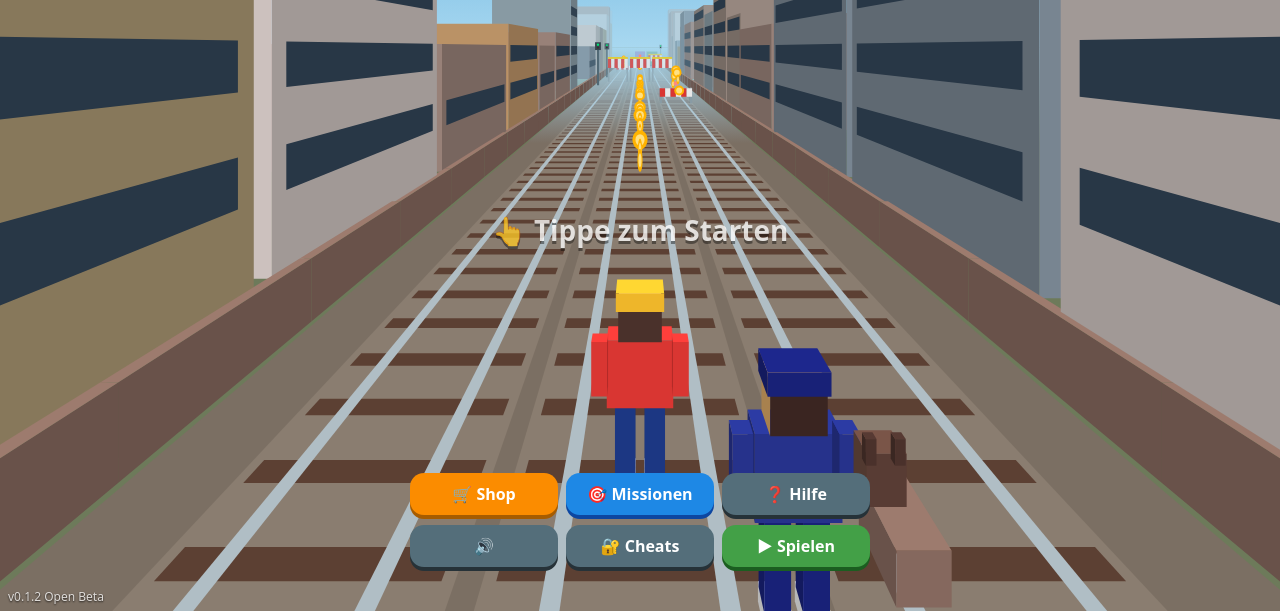
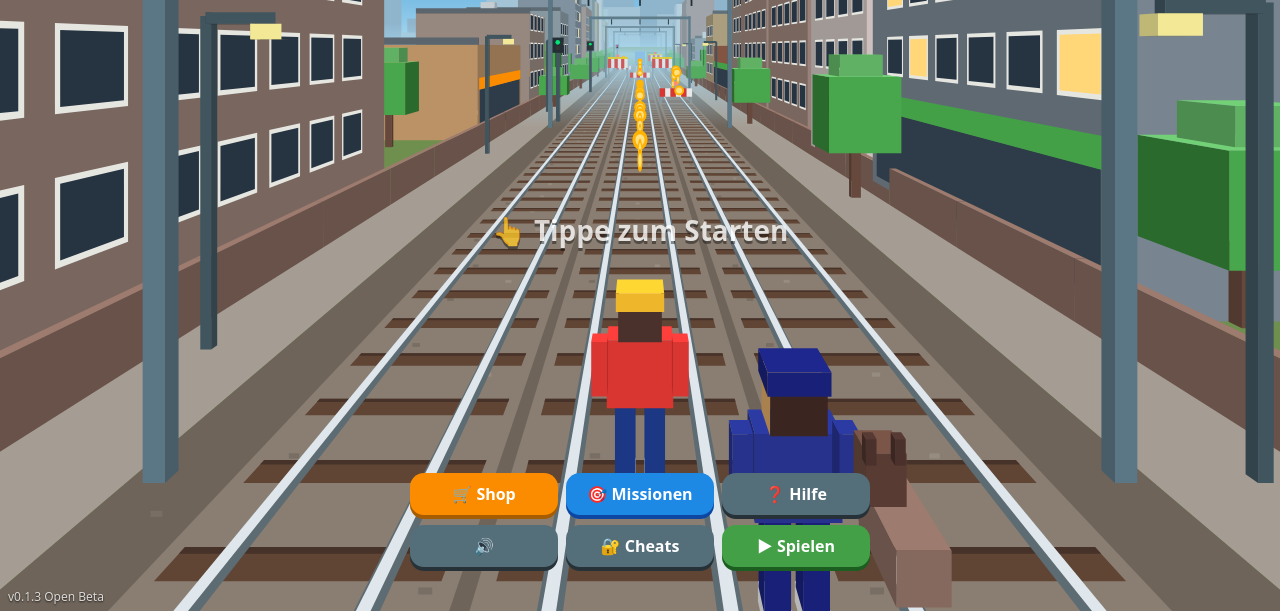
Before and after one commit to tillwassenhoven1-glitch/Subway-Surfers, a plain HTML site: page index.html in a window 1280 px wide. Shown: the part 189-800 px from the top of the page. Drawn offline with Linux system fonts and the light colour scheme; animation ran at ten frames a second.

Commit message:
v0.1.3: Anzeige-Bugs auf Zugdächern behoben, schönere Landschaft, detailliertere Züge
Co-Authored-By: Claude Opus 5.5 <noreply@anthropic.com>
Claude-Session: https://claude.ai/code/session_01RRX6cTrURq33L2yMwbDfXJ

```diff
--- a/index.html
+++ b/index.html
@@ -91,14 +91,14 @@ button{font:inherit;color:inherit;border:0;cursor:pointer}
 </div>
 <div id="ov"></div>
 <div id="toast"></div>
-<div id="ver">v0.1.2 Open Beta</div>
+<div id="ver">v0.1.3 Open Beta</div>
 
 <script>
 'use strict';
 /* =========================================================
    Rail Rush – Endless Runner (eigene Pseudo-3D-Engine, Canvas 2D)
    ========================================================= */
-const VERSION='0.1.2 Open Beta';
+const VERSION='0.1.3 Open Beta';
 const cv=document.getElementById('c'), ctx=cv.getContext('2d');
 let W=0,H=0,DPR=1,F=600,HY=200;
 function resize(){DPR=Math.min(window.devicePixelRatio||1,1.75);W=innerWidth;H=innerHeight;cv.width=Math.round(W*DPR);cv.height=Math.round(H*DPR);cv.style.width=W+'px';cv.style.height=H+'px';ctx.setTransform(DPR,0,0,DPR,0,0);F=Math.min(W*0.95,H*0.95);}
@@ -268,8 +268,10 @@ function genChunk(s){
 }
 const gapLen=d=>Math.max(5,13-d*9);
 function decorChunk(s,len){
- for(const side of [-1,1]){let z=s;while(z<s+len){const w=6+ri(9);if(rnd()<.85){const dep=4+ri(5),h=4+ri(10);const x0=side>0?6.2:-6.2-dep,x1=side>0?6.2+dep:-6.2;decor.push({kind:'bld',x0,x1,h,s0:z,s1:z+w-0.6,c:pick(BLD_COLS)});}z+=w;}
+ for(const side of [-1,1]){let z=s;while(z<s+len){const w=6+ri(9);if(rnd()<.82){const dep=4+ri(5),h=4+ri(11);const x0=side>0?6.8:-6.8-dep,x1=side>0?6.8+dep:-6.8;decor.push({kind:'bld',x0,x1,h,s0:z,s1:z+w-0.6,c:pick(BLD_COLS),lit:rnd()<.3,aw:rnd()<.5?pick(['#e53935','#43a047','#1e88e5','#fb8c00']):null,ac:rnd()<.6,tank:h>9&&rnd()<.4});}else{for(let t=z+1;t<z+w;t+=2.5+rnd()*2)decor.push({kind:'tree',x:side*(7.4+rnd()*3),s:t,h:2.2+rnd()*1.6});}z+=w;}
+  for(let t=s+ri(10);t<s+len;t+=10+ri(14))decor.push({kind:rnd()<.5?'tree':'lamp',x:side*5.6,s:t,h:2+rnd()*1.2});
   decor.push({kind:'fence',side,s0:s,s1:s+len});}
+ for(let t=Math.ceil(s/30)*30;t<s+len;t+=30)decor.push({kind:'portal',s:t});
  if(rnd()<.6)decor.push({kind:'mast',x:pick([-4.3,4.3]),s:s+ri(Math.max(1,len))});
  if(s>300&&rnd()<.07)decor.push({kind:'tunnel',s0:s+2,s1:s+len});
 }
@@ -590,34 +592,77 @@ function circ(x,y,s,r,fill){const dz=s-cam.s;if(dz<NEAR)return;const p=P3(x,y,s)
 const DL=[];
 function add(k,lat,f){DL.push({k,lat,f});}
 
+function drawSky(){
+ const g=ctx.createLinearGradient(0,0,0,HY);g.addColorStop(0,'#3b8fd0');g.addColorStop(.6,SKY_TOP);g.addColorStop(1,`rgb(${SKY})`);ctx.fillStyle=g;ctx.fillRect(0,0,W,Math.max(0,HY)+1);
+ const px=-cam.x*6;
+ // Sonne
+ const sx=W*.78+px*.3,sy=Math.max(30,HY-H*.32);const sg=ctx.createRadialGradient(sx,sy,0,sx,sy,H*.18);sg.addColorStop(0,'rgba(255,250,210,.95)');sg.addColorStop(.18,'rgba(255,244,180,.9)');sg.addColorStop(.2,'rgba(255,240,170,.35)');sg.addColorStop(1,'rgba(255,240,170,0)');ctx.fillStyle=sg;ctx.fillRect(sx-H*.2,sy-H*.2,H*.4,H*.4);
+ // Wolken
+ ctx.fillStyle='rgba(255,255,255,.85)';
+ for(let i=0;i<6;i++){const cw=W*(.12+(i%3)*.05),cx=((i*W*.37+px*.5-G.s*.4)%(W*1.4)+W*1.4)%(W*1.4)-W*.2,cy=HY*(.18+(i%4)*.13);if(cy>HY-10)continue;
+  for(let k=0;k<4;k++){ctx.beginPath();ctx.ellipse(cx+k*cw*.28,cy-Math.sin(k*1.7+i)*cw*.06,cw*.22,cw*.12,0,0,7);ctx.fill();}}
+ // Skyline in der Ferne
+ const base=HY+1;ctx.fillStyle='#8fb5cc';
+ for(let i=-2;i<40;i++){const w=W/22,x=i*w+(px*.6%w),h=H*(.03+((i*7919%13)/13)*.09);ctx.fillRect(x,base-h,w*.9,h);if((i*31)%5===0)ctx.fillRect(x+w*.35,base-h-H*.03,w*.15,H*.03);}
+ ctx.fillStyle='#a3c4d6';for(let i=-2;i<30;i++){const w=W/15,x=i*w+(px*.3%w)-w*.3,h=H*(.015+((i*104729%11)/11)*.05);ctx.fillRect(x,base-h,w*.8,h);}
+}
 function drawGround(){
- const g=ctx.createLinearGradient(0,0,0,HY);g.addColorStop(0,SKY_TOP);g.addColorStop(1,`rgb(${SKY})`);ctx.fillStyle=g;ctx.fillRect(0,0,W,Math.max(0,HY)+1);
- ctx.fillStyle='#6d7a5a';ctx.fillRect(0,HY,W,H-HY);
+ drawSky();
+ ctx.fillStyle='#6f8f4e';ctx.fillRect(0,HY,W,H-HY);
  const s0=cam.s+NEAR,s1=cam.s+FAR;
+ // Gehweg / Bahnsteigkante neben den Gleisen
+ for(const sd of [-1,1]){quad(P3(sd*4.6,0,s0),P3(sd*6.2,0,s0),P3(sd*6.2,0,s1),P3(sd*4.6,0,s1),'#a59d93');
+  quad(P3(sd*6.2,0,s0),P3(sd*6.6,0,s0),P3(sd*6.6,0,s1),P3(sd*6.2,0,s1),'#7c8a5e');}
  // Schotterbett
- quad(P3(-4.6,0,s0),P3(4.6,0,s0),P3(4.6,0,s1),P3(-4.6,0,s1),'#7b6f63');
- for(let l=0;l<3;l++){const x=LANES[l];quad(P3(x-1.15,0,s0),P3(x+1.15,0,s0),P3(x+1.15,0,s1),P3(x-1.15,0,s1),'#8a7d70');}
+ quad(P3(-4.6,0,s0),P3(4.6,0,s0),P3(4.6,0,s1),P3(-4.6,0,s1),'#6e645a');
+ for(let l=0;l<3;l++){const x=LANES[l];quad(P3(x-1.18,0,s0),P3(x+1.18,0,s0),P3(x+1.18,0,s1),P3(x-1.18,0,s1),'#8a7e72');}
+ // Schotter-Körnung
+ const gs=0.9;for(let s=Math.ceil(s0/gs)*gs;s<cam.s+40;s+=gs){const fg=fogOf(s-cam.s);for(let l=0;l<3;l++){const x=LANES[l];const h=((s*13.7+l*7)|0)%5;
+  ctx.fillStyle=col(h<2?[120,110,100]:[150,140,128],1,fg);const q=P3(x+((h*0.37)%1.6)-0.8,0,s+.45),r=Math.max(.6,0.05*F/(s+.45-cam.s));ctx.fillRect(q[0]-r,q[1]-r*.5,r*2,r);}}
  // Schwellen
- const step=1.25;for(let s=Math.ceil(s0/step)*step;s<cam.s+95;s+=step){const fg=fogOf(s-cam.s);const c=col([92,64,51],1,fg);
-  for(let l=0;l<3;l++){const x=LANES[l];quad(P3(x-1.05,0,s),P3(x+1.05,0,s),P3(x+1.05,0,s+.38),P3(x-1.05,0,s+.38),c);}}
- // Schienen
- for(let l=0;l<3;l++)for(const o of [-.62,.62]){const x=LANES[l]+o;quad(P3(x-.07,.05,s0),P3(x+.07,.05,s0),P3(x+.07,.05,s1),P3(x-.07,.05,s1),'#b0bec5');}
+ const step=1.25;for(let s=Math.ceil(s0/step)*step;s<cam.s+100;s+=step){const fg=fogOf(s-cam.s);const c=col([96,68,52],1,fg),c2=col([70,50,40],1,fg);
+  for(let l=0;l<3;l++){const x=LANES[l];quad(P3(x-1.05,0,s),P3(x+1.05,0,s),P3(x+1.05,0,s+.38),P3(x-1.05,0,s+.38),c);
+   if(s-cam.s<30)quad(P3(x-1.05,0,s+.3),P3(x+1.05,0,s+.3),P3(x+1.05,0,s+.38),P3(x-1.05,0,s+.38),c2);}}
+ // Schienen (Fuß + glänzender Kopf)
+ for(let l=0;l<3;l++)for(const o of [-.62,.62]){const x=LANES[l]+o;quad(P3(x-.09,.02,s0),P3(x+.09,.02,s0),P3(x+.09,.02,s1),P3(x-.09,.02,s1),'#5d6b73');
+  quad(P3(x-.05,.07,s0),P3(x+.05,.07,s0),P3(x+.05,.07,s1),P3(x-.05,.07,s1),'#dfe7ec');}
  // Dunst am Horizont
- const hg=ctx.createLinearGradient(0,HY,0,HY+Math.max(20,H*.12));hg.addColorStop(0,`rgba(${SKY},1)`);hg.addColorStop(1,`rgba(${SKY},0)`);ctx.fillStyle=hg;ctx.fillRect(0,HY,W,Math.max(20,H*.12));
+ const hh=Math.max(20,H*.1);const hg=ctx.createLinearGradient(0,HY-hh*.3,0,HY+hh);hg.addColorStop(0,`rgba(${SKY},0)`);hg.addColorStop(.3,`rgba(${SKY},.9)`);hg.addColorStop(1,`rgba(${SKY},0)`);ctx.fillStyle=hg;ctx.fillRect(0,HY-hh*.3,W,hh*1.3);
 }
+function sideQ(xf,y0,y1,a,b,c){quad(P3(xf,y0,a),P3(xf,y1,a),P3(xf,y1,b),P3(xf,y0,b),c);}
 function drawTrainSeg(o,a,b,first){
- const x=LANES[o.lane],x0=x-1.05,x1=x+1.05;
- box(x0+.15,x1-.15,0,.3,a,b,C.dark,{noFront:!first});
- const fg=box(x0,x1,.3,ROOF,a,b,o.c,{noFront:!first,top:C.grey,front:o.moving?C.yel:o.c});
- if(fg<0)return;const dz=a-cam.s;if(dz>110)return;
- const wc=col(C.win,1,fg);
- const ca=Math.max(a,cam.s+NEAR);if(a>=cam.s+NEAR&&b-ca>1.4){const wa=ca+.45,wb=b-.45;
-  if(cam.x<x0)quad(P3(x0-.01,1.55,wa),P3(x0-.01,2.45,wa),P3(x0-.01,2.45,wb),P3(x0-.01,1.55,wb),wc);
-  if(cam.x>x1)quad(P3(x1+.01,1.55,wa),P3(x1+.01,2.45,wa),P3(x1+.01,2.45,wb),P3(x1+.01,1.55,wb),wc);}
- if(first&&a>cam.s+NEAR+.05&&a===o.s0){const s=a-.01;
-  quad(P3(x0+.3,1.7,s),P3(x1-.3,1.7,s),P3(x1-.3,2.6,s),P3(x0+.3,2.6,s),wc);
-  const lc=o.moving?'#fffde7':'#ffecb3';circ(x0+.45,.8,s,.18,lc);circ(x1-.45,.8,s,.18,lc);
-  if(o.moving){ctx.globalAlpha=.25;circ(x0+.45,.8,s,.45,'#fff59d');circ(x1-.45,.8,s,.45,'#fff59d');ctx.globalAlpha=1;}}
+ const x=LANES[o.lane],x0=x-1.05,x1=x+1.05,ms=cam.s+NEAR;
+ // Fahrwerk
+ box(x0+.18,x1-.18,0,.38,a,b,C.dark,{noFront:!first,noTop:true});
+ const fg=box(x0,x1,.38,ROOF,a,b,o.c,{noFront:!first,top:C.grey,front:o.moving?C.yel:o.c});
+ if(fg<0)return;const dz=a-cam.s;
+ const i=Math.round((a-o.s0)/3),clip=a<ms,aa=Math.max(a,ms);
+ // Dachdetails
+ if(cam.y>ROOF&&dz<120){const rc=col([150,160,168],1,fg);
+  quad(P3(x-.55,ROOF+.005,aa),P3(x-.45,ROOF+.005,aa),P3(x-.45,ROOF+.005,b),P3(x-.55,ROOF+.005,b),rc);
+  quad(P3(x+.45,ROOF+.005,aa),P3(x+.55,ROOF+.005,aa),P3(x+.55,ROOF+.005,b),P3(x+.45,ROOF+.005,b),rc);
+  if(i%4===0&&a>o.s0&&!clip)quad(P3(x0,ROOF+.006,a),P3(x1,ROOF+.006,a),P3(x1,ROOF+.006,a+.18),P3(x0,ROOF+.006,a+.18),col(C.dark,1,fg));
+  if(i%4===2&&b-a>2.5)box(x-.45,x+.45,ROOF,ROOF+.22,a+.6,b-.6,hexc('#b0bec5'),{noFront:clip});}
+ if(dz>110)return;
+ // Seiten: Zierstreifen, Fenster, Türen, Wagenübergang
+ const stripe=col(o.moving?C.yel:C.white,1,fg),wc=col(C.win,1,fg),wl=col([90,140,170],1,fg),dc=col([40,48,56],1,fg);
+ for(const [xf,vis] of [[x0-.01,cam.x<x0],[x1+.01,cam.x>x1]]){if(!vis)continue;
+  sideQ(xf,1.05,1.22,aa,b,stripe);sideQ(xf,.38,.5,aa,b,col(C.dark,1.4,fg));
+  if(clip||b-a<1.4)continue;
+  if(i%4===1){sideQ(xf,.5,2.6,a+.75,b-.75,dc);sideQ(xf,1.6,2.4,a+.95,b-.95,wl);}
+  else{sideQ(xf,1.55,2.45,a+.35,b-.35,wc);sideQ(xf,2.15,2.4,a+.45,b-.45,wl);}
+  if(i%4===0&&a>o.s0)sideQ(xf,.5,ROOF-.05,a,a+.16,dc);}
+ // Front
+ if(first&&!clip&&a===o.s0){const s2=a-.01;
+  quad(P3(x0+.25,1.6,s2),P3(x1-.25,1.6,s2),P3(x1-.25,2.65,s2),P3(x0+.25,2.65,s2),col(C.dark,1,fg));
+  quad(P3(x0+.33,1.68,s2),P3(x1-.33,1.68,s2),P3(x1-.33,2.57,s2),P3(x0+.33,2.57,s2),wc);
+  quad(P3(x0+.38,2.3,s2),P3(x0+.9,2.3,s2),P3(x0+.75,2.52,s2),P3(x0+.38,2.52,s2),wl);
+  quad(P3(x-.55,2.72,s2),P3(x+.55,2.72,s2),P3(x+.55,2.92,s2),P3(x-.55,2.92,s2),'#ff9800');
+  quad(P3(x0,1.05,s2),P3(x1,1.05,s2),P3(x1,1.22,s2),P3(x0,1.22,s2),stripe);
+  box(x0+.1,x1-.1,.3,.62,a-.18,a,hexc('#37474f'));
+  const blink=o.moving&&(G.t*6|0)%2;const lc=o.moving?(blink?'#ffffff':'#fff59d'):'#ffe0b2';
+  circ(x0+.42,.9,s2,.16,lc);circ(x1-.42,.9,s2,.16,lc);circ(x0+.42,.9,s2,.08,'#fff');circ(x1-.42,.9,s2,.08,'#fff');
+  if(o.moving){ctx.globalAlpha=.3;circ(x0+.42,.9,s2,.5,'#fff59d');circ(x1-.42,.9,s2,.5,'#fff59d');ctx.globalAlpha=1;}}
 }
 function drawRamp(o){
  const x=LANES[o.lane],x0=x-1.05,x1=x+1.05,ms=cam.s+NEAR;let a=o.s0,b=o.s1;if(b<=ms||a>cam.s+FAR)return;
@@ -641,11 +686,26 @@ function drawItem(it){const dz=it.s-cam.s;if(dz<NEAR||dz>FAR*.8)return;const bob
  ctx.globalAlpha=.35;ctx.fillStyle=it.kind==='key'?'#ffd54f':it.kind==='box'?'#ce93d8':'#80deea';ctx.beginPath();ctx.arc(p[0],p[1],r*1.25,0,7);ctx.fill();ctx.globalAlpha=1;
  const e={jetpack:'🚀',sneakers:'👟',magnet:'🧲',double:'✖️',box:'🎁',key:'🔑'}[it.kind];ctx.font=`${Math.max(6,r*1.5)|0}px system-ui,"Apple Color Emoji","Segoe UI Emoji",sans-serif`;ctx.textAlign='center';ctx.textBaseline='middle';ctx.fillText(e,p[0],p[1]);}
 function drawDecor(d){
- if(d.kind==='bld'){const fg=box(d.x0,d.x1,0,d.h,d.s0,d.s1,d.c,{top:hexc('#78909c')});if(fg<0||d.s0-cam.s>100)return;
-  const fx=d.x0>0?d.x0-.01:d.x1+.01;const wc=col([40,55,70],1,fg);const a=Math.max(d.s0,cam.s+NEAR)+.5,b=d.s1-.5;if(b<=a)return;
-  for(let y=1.4;y<d.h-.8;y+=1.8)quad(P3(fx,y,a),P3(fx,y+.8,a),P3(fx,y+.8,b),P3(fx,y,b),wc);}
- else if(d.kind==='fence'){const x=d.side*4.75;box(x-.08,x+.08,0,.9,d.s0,d.s1,C.fence,{noFront:true});}
+ if(d.kind==='bld'){const fg=box(d.x0,d.x1,0,d.h,d.s0,d.s1,d.c,{top:hexc('#78909c')});if(fg<0)return;
+  // Dachkante, Klimaanlage, Wassertank
+  const r=hexc('#5f6b73');box(d.x0,d.x1,d.h,d.h+.3,d.s0,d.s0+.25,r);
+  if(d.ac)box(d.x0+1,d.x0+2.2,d.h,d.h+.8,d.s0+1,d.s0+2.2,hexc('#cfd8dc'));
+  if(d.tank){const tx=(d.x0+d.x1)/2;box(tx-.08,tx+.08,d.h,d.h+1.2,d.s0+2,d.s0+2.15,C.dark);box(tx-.8,tx+.8,d.h+1.1,d.h+2.6,d.s0+1.5,d.s0+3,hexc('#8d6e63'),{top:hexc('#6d4c41')});}
+  if(d.s0-cam.s>100)return;
+  const fx=d.x0>0?d.x0-.01:d.x1+.01;const a=Math.max(d.s0,cam.s+NEAR)+.4,b=d.s1-.4;if(b<=a)return;
+  // Ladenzeile mit Markise
+  if(d.aw){sideQ(fx,.2,2.1,a,b,col([45,60,72],1,fg));sideQ(d.x0>0?fx-.02:fx+.02,2.1,2.6,a-.2,b+.2,col(hexc(d.aw),1,fg));}
+  // Fenster einzeln
+  const wc=col([38,52,66],1,fg),lc=col([255,214,120],1,fg),fr=col([230,230,225],1,fg);
+  for(let y=d.aw?3.2:1.4,row=0;y<d.h-.9;y+=1.8,row++){for(let z=a,k=0;z+1.1<b;z+=1.7,k++){
+   const lit=d.lit&&((row*5+k*3+(d.s0|0))%4===0);sideQ(fx,y-.08,y+.98,z-.08,z+1.18,fr);sideQ(fx,y,y+.9,z,z+1.1,lit?lc:wc);}}}
  else if(d.kind==='mast'){box(d.x-.1,d.x+.1,0,4.2,d.s,d.s+.2,C.mast);box(d.x-.3,d.x+.3,3.6,4.4,d.s-.05,d.s+.1,C.dark);const g=(d.s|0)%2;circ(d.x,4.15,d.s-.07,.12,g?'#00e676':'#ff1744');circ(d.x,3.85,d.s-.07,.12,'#333');}
+ else if(d.kind==='tree'){box(d.x-.12,d.x+.12,0,d.h*.45,d.s-.12,d.s+.12,hexc('#6d4c41'));
+  box(d.x-.9,d.x+.9,d.h*.4,d.h,d.s-.9,d.s+.9,hexc('#4caf50'),{top:hexc('#66bb6a'),side:hexc('#388e3c')});box(d.x-.55,d.x+.55,d.h,d.h+.55,d.s-.55,d.s+.55,hexc('#66bb6a'));}
+ else if(d.kind==='lamp'){const sd=Math.sign(d.x);box(d.x-.07,d.x+.07,0,4.3,d.s,d.s+.14,hexc('#455a64'));box(d.x-sd*.9,d.x,4.2,4.35,d.s,d.s+.14,hexc('#455a64'));
+  box(d.x-sd*1.0,d.x-sd*.6,4.0,4.2,d.s-.05,d.s+.2,hexc('#fff59d'));}
+ else if(d.kind==='portal'){const pc=hexc('#607d8b');box(-4.45,-4.25,0,6.6,d.s,d.s+.2,pc);box(4.25,4.45,0,6.6,d.s,d.s+.2,pc);box(-4.45,4.45,6.35,6.6,d.s,d.s+.2,pc,{bot:hexc('#455a64')});
+  for(const lx of LANES)box(lx-.04,lx+.04,5.9,6.35,d.s+.05,d.s+.15,C.dark);}
 }
 function drawFigure(x,y,s,c,o){
  o=o||{};const ph=o.ph??P.phase;const sw=o.air?0:Math.sin(ph)*.36*(o.still?0:1);const ln=o.lean||0;if(!o.air&&!o.still&&!o.roll)y+=Math.abs(Math.cos(ph))*.07;
@@ -688,13 +748,14 @@ function render(){
  drawGround();
  DL.length=0;
  for(const d of decor){if(d.kind==='tunnel'){for(let a=Math.max(d.s0,Math.floor((cam.s)/4)*4);a<d.s1;a+=4){const b=Math.min(a+4,d.s1);if(a>cam.s+FAR)break;const first=a===d.s0;
-   add(a,5,()=>{box(-5.5,-4.85,0,7.2,a,b,C.tunnel,{noFront:!first});box(4.85,5.5,0,7.2,a,b,C.tunnel,{noFront:!first});box(-5.5,5.5,6.6,7.6,a,b,C.tunnel,{noFront:!first,bot:hexc('#3e2723')});});}}
-  else if(d.kind==='fence'){const x=d.side*4.75;for(let a=Math.max(d.s0,Math.floor(cam.s/4)*4);a<d.s1;a+=4){if(a>cam.s+FAR)break;const A=a,b=Math.min(a+4,d.s1);add(Math.max(A,cam.s),Math.abs(x-cam.x),()=>box(x-.08,x+.08,0,.9,A,b,C.fence,{noFront:A!==d.s0}));}}
-  else{const s=d.s0??d.s;add(s,Math.abs((d.x0??d.x)-cam.x),()=>drawDecor(d));}}
- const gS=G.s-guard.d;const kf=(a,b)=>((a<G.s+.5&&b>G.s-1)||(a<gS+.5&&b>gS-1))?b:Math.max(a,cam.s);
+   add(b,5,()=>{box(-5.5,-4.85,0,7.2,a,b,C.tunnel,{noFront:!first});box(4.85,5.5,0,7.2,a,b,C.tunnel,{noFront:!first});box(-5.5,5.5,6.6,7.6,a,b,C.tunnel,{noFront:!first,bot:hexc('#3e2723')});});}}
+  else if(d.kind==='fence'){const x=d.side*6.25;for(let a=Math.max(d.s0,Math.floor(cam.s/4)*4);a<d.s1;a+=4){if(a>cam.s+FAR)break;const A=a,b=Math.min(a+4,d.s1);add(b,Math.abs(x-cam.x),()=>box(x-.08,x+.08,0,.9,A,b,C.fence,{noFront:A!==d.s0}));}}
+  else if(d.kind==='portal')add(d.s+.2,0,()=>drawDecor(d));
+  else{const s=d.s1??(d.s+.3);if(s<cam.s||(d.s0??d.s)>cam.s+FAR)continue;add(s,d.kind==='bld'?Math.abs((d.x0>0?d.x0:d.x1)-cam.x):Math.abs(d.x-cam.x),()=>drawDecor(d));}}
+ const kf=(a,b)=>b;
  for(const o of obs){if(o.s1<cam.s||o.s0>cam.s+FAR)continue;const lat=Math.abs(LANES[o.lane]-cam.x);
   if(o.kind==='train'){for(let a=o.s0;a<o.s1;a+=3){if(a+3<cam.s)continue;if(a>cam.s+FAR)break;const b=Math.min(a+3,o.s1),A=a,first=a===o.s0;add(kf(a,b),lat,()=>drawTrainSeg(o,A,b,first||A<cam.s+NEAR));}}
-  else if(o.kind==='ramp')add(kf(o.s0,o.s1),lat,()=>drawRamp(o));else add(o.s0,lat,()=>drawBar(o));}
+  else if(o.kind==='ramp')add(kf(o.s0,o.s1),lat,()=>drawRamp(o));else add(o.s1,lat,()=>drawBar(o));}
  for(const c of coins)if(!c.taken&&c.s>cam.s&&c.s<cam.s+FAR)add(c.s,Math.abs(c.x-cam.x),()=>drawCoin(c));
  for(const it of items)if(!it.taken&&it.s>cam.s&&it.s<cam.s+FAR)add(it.s,Math.abs(it.x-cam.x),()=>drawItem(it));
  add(G.s-.3,0,drawPlayer);
```
Also changed, not shown: 1 other file.
